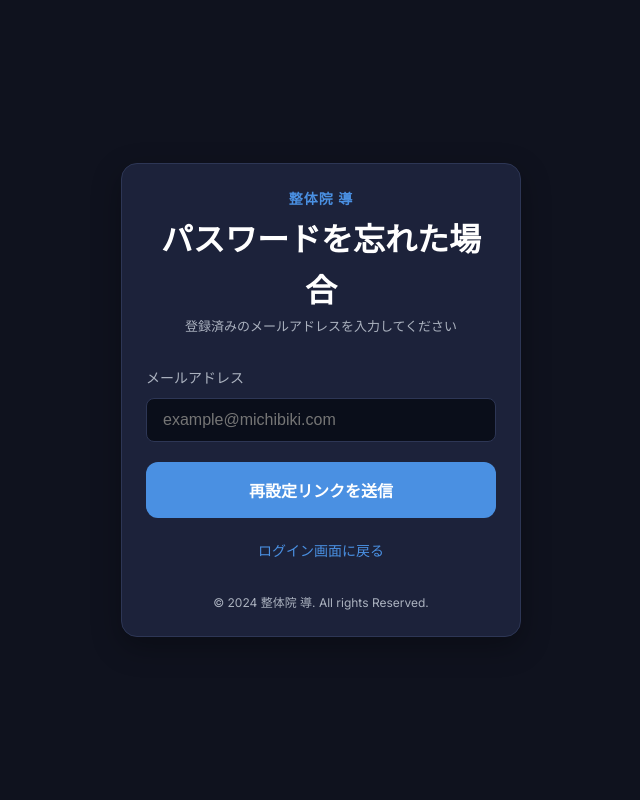
After one commit to seitaimichibiki-cpu/posture-analyzer, a Flask app: page /forgot_password in a window 1280 px wide. The commit adds this page. Shown: the whole page, without its empty margins (319-959 px from the left). Run offline with Flask 3, Linux system fonts and the light colour scheme.

Commit message:
Enhance security with env vars and add password reset feature

```diff
--- a/app.py
+++ b/app.py
@@ -1,7 +1,8 @@
 import os
 import sys
 import uuid
-from flask import Flask, render_template, request, jsonify, send_from_directory, url_for, redirect
+from datetime import datetime, timedelta
+from flask import Flask, render_template, request, jsonify, send_from_directory, url_for, redirect, flash
 from flask_cors import CORS
 from flask_sqlalchemy import SQLAlchemy
 from flask_login import LoginManager, UserMixin, login_user, login_required, logout_user, current_user
@@ -11,9 +12,13 @@ from werkzeug.security import generate_password_hash, check_password_hash
 from pose_analyzer import PoseAnalyzer
 
 app = Flask(__name__)
-app.config['SECRET_KEY'] = 'seitai-michibiki-secret-key-12345' # 本番環境では環境変数から取得推奨
+# 環境変数から取得
+app.config['SECRET_KEY'] = os.environ.get('SECRET_KEY', 'seitai-michibiki-secret-key-12345')
 app.config['SQLALCHEMY_DATABASE_URI'] = 'sqlite:///' + os.path.join(os.path.dirname(os.path.abspath(__file__)), 'database.db')
 app.config['SQLALCHEMY_TRACK_MODIFICATIONS'] = False
+
+# バックアップ用トークンも環境変数から取得
+BACKUP_TOKEN = os.environ.get('BACKUP_TOKEN', 'seitai-backup-2026-safe')
 
 CORS(app)
 db = SQLAlchemy(app)
@@ -27,6 +32,9 @@ class User(UserMixin, db.Model):
     password = db.Column(db.String(200), nullable=False)
     is_active_member = db.Column(db.Boolean, default=False) # サブスク有効フラグ
     is_admin = db.Column(db.Boolean, default=False)
+    # パスワードリセット用
+    reset_token = db.Column(db.String(100), unique=True, nullable=True)
+    reset_token_expiration = db.Column(db.DateTime, nullable=True)
 
 @login_manager.user_loader
 def load_user(user_id):
@@ -147,13 +155,52 @@ def admin_register_user():
 
     return jsonify({'success': True})
 
+# ─── パスワードリセット ──────────────────────────────────────────────────────
+@app.route('/forgot_password', methods=['GET', 'POST'])
+def forgot_password():
+    if request.method == 'POST':
+        email = request.form.get('email')
+        user = User.query.filter_by(email=email).first()
+        if user:
+            # トークン生成
+            token = str(uuid.uuid4())
+            user.reset_token = token
+            user.reset_token_expiration = datetime.utcnow() + timedelta(hours=1)
+            db.session.commit()
+
+            # 本来はメールを送信するが、今回はデバッグ用に出力して画面に表示
+            reset_url = url_for('reset_password', token=token, _external=True)
+            print(f"Password reset link for {email}: {reset_url}")
+            flash(f'パスワード再設定リンクを発行しました（デバッグ用）: {reset_url}', 'info')
+        else:
+            flash('そのメールアドレスは登録されていません。', 'danger')
+        return redirect(url_for('forgot_password'))
+    return render_template('forgot_password.html')
+
+@app.route('/reset_password/<token>', methods=['GET', 'POST'])
+def reset_password(token):
+    user = User.query.filter_by(reset_token=token).first()
+    if not user or user.reset_token_expiration < datetime.utcnow():
+        flash('無効なトークン、または期限切れです。', 'danger')
+        return redirect(url_for('forgot_password'))
+
+    if request.method == 'POST':
+        password = request.form.get('password')
+        user.password = generate_password_hash(password)
+        user.reset_token = None
+        user.reset_token_expiration = None
+        db.session.commit()
+        flash('パスワードを更新しました。新しいパスワードでログインしてください。', 'success')
+        return redirect(url_for('login'))
+
+    return render_template('reset_password.html', token=token)
+
 @app.route('/admin/backup')
 def admin_backup():
     # トークンによる認証またはログイン済み管理者のみ
     token = request.args.get('token')
-    expected_token = "seitai-backup-2026-safe" # 簡易的なトークン
 
-    if token != expected_token:
+    if token != BACKUP_TOKEN:
         if not current_user.is_authenticated or not current_user.is_admin:
             return jsonify({'success': False, 'error': '権限がありません。'}), 403
 
--- /dev/null
+++ b/templates/forgot_password.html
@@ -0,0 +1,100 @@
+<!DOCTYPE html>
+<html lang="ja">
+<head>
+    <meta charset="UTF-8">
+    <meta name="viewport" content="width=device-width, initial-scale=1.0">
+    <title>パスワード再設定 | 整体院 導 AI姿勢解析</title>
+    <link rel="stylesheet" href="{{ url_for('static', filename='style.css') }}">
+    <link rel="preconnect" href="https://fonts.googleapis.com">
+    <link rel="preconnect" href="https://fonts.gstatic.com" crossorigin>
+    <link href="https://fonts.googleapis.com/css2?family=Inter:wght@400;600;700&family=Noto+Sans+JP:wght@400;700&display=swap" rel="stylesheet">
+    <style>
+        .login-container {
+            display: flex;
+            align-items: center;
+            justify-content: center;
+            min-height: 100vh;
+            padding: 20px;
+        }
+        .login-box {
+            width: 100%;
+            max-width: 400px;
+        }
+        .login-header {
+            text-align: center;
+            margin-bottom: 30px;
+        }
+        .form-group {
+            margin-bottom: 20px;
+        }
+        .form-group label {
+            display: block;
+            margin-bottom: 8px;
+            font-size: 14px;
+            color: var(--text-muted);
+        }
+        .form-control {
+            width: 100%;
+            padding: 12px 16px;
+            border-radius: 8px;
+            background: #0a0e1a;
+            border: 1px solid var(--border);
+            color: white;
+            font-size: 16px;
+            transition: 0.3s;
+        }
+        .form-control:focus {
+            outline: none;
+            border-color: var(--accent);
+            box-shadow: 0 0 0 2px rgba(74, 144, 226, 0.2);
+        }
+        .alert {
+            padding: 12px;
+            border-radius: 8px;
+            font-size: 14px;
+            margin-bottom: 20px;
+            text-align: center;
+        }
+        .alert-info { background: rgba(74, 144, 226, 0.1); color: var(--accent); }
+        .alert-danger { background: rgba(255, 71, 87, 0.1); color: #ff4757; }
+        .alert-success { background: rgba(46, 204, 113, 0.1); color: #2ecc71; }
+    </style>
+</head>
+<body>
+    <div class="login-container">
+        <div class="login-box card">
+            <div class="login-header">
+                <div class="logo">整体院 導</div>
+                <h1>パスワードを忘れた場合</h1>
+                <p class="subtitle">登録済みのメールアドレスを入力してください</p>
+            </div>
+
+            {% with messages = get_flashed_messages(with_categories=true) %}
+              {% if messages %}
+                {% for category, message in messages %}
+                  <div class="alert alert-{{ category }}">{{ message }}</div>
+                {% endfor %}
+              {% endif %}
+            {% endwith %}
+
+            <form action="{{ url_for('forgot_password') }}" method="POST">
+                <div class="form-group">
+                    <label for="email">メールアドレス</label>
+                    <input type="email" name="email" id="email" class="form-control" placeholder="example@michibiki.com" required>
+                </div>
+                <button type="submit" class="analyze-btn primary-btn" style="width: 100%; margin-top: 10px;">
+                    再設定リンクを送信
+                </button>
+            </form>
+
+            <div style="margin-top: 20px; text-align: center;">
+                <a href="{{ url_for('login') }}" style="color: var(--accent); text-decoration: none; font-size: 14px;">ログイン画面に戻る</a>
+            </div>
+
+            <div style="margin-top: 30px; text-align: center; font-size: 12px; color: var(--text-muted);">
+                &copy; 2024 整体院 導. All rights Reserved.
+            </div>
+        </div>
+    </div>
+</body>
+</html>
--- a/templates/login.html
+++ b/templates/login.html
@@ -80,9 +80,12 @@
                     <label for="password">パスワード</label>
                     <input type="password" id="password" class="form-control" placeholder="••••••••" required>
                 </div>
-                <button type="submit" id="submitBtn" class="analyze-btn primary-btn flex-1" style="width: 100%; margin-top: 10px;">
+                <button type="submit" id="submitBtn" class="analyze-btn primary-btn" style="width: 100%; margin-top: 10px;">
                     ログイン
                 </button>
+                <div style="margin-top: 15px; text-align: center;">
+                    <a href="{{ url_for('forgot_password') }}" style="color: var(--accent); text-decoration: none; font-size: 14px;">パスワードを忘れた場合</a>
+                </div>
             </form>
 
             <div style="margin-top: 30px; text-align: center; font-size: 12px; color: var(--text-muted);">
```
Also changed, not shown: templates/reset_password.html (added, +78 -0 lines), 1 other file.
